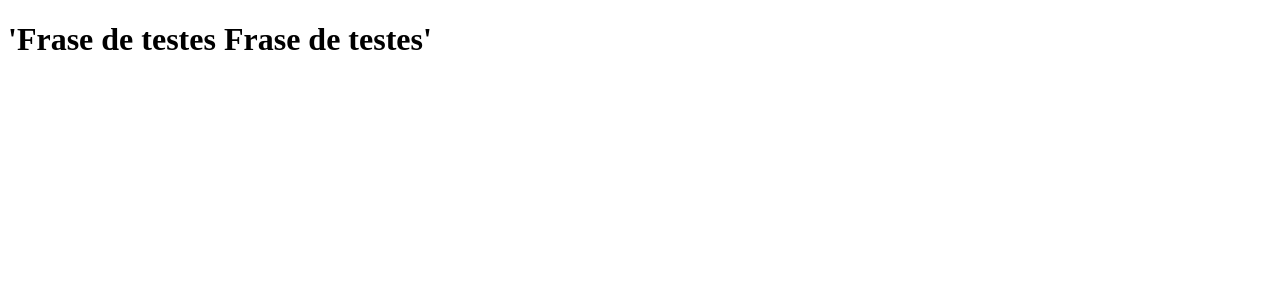
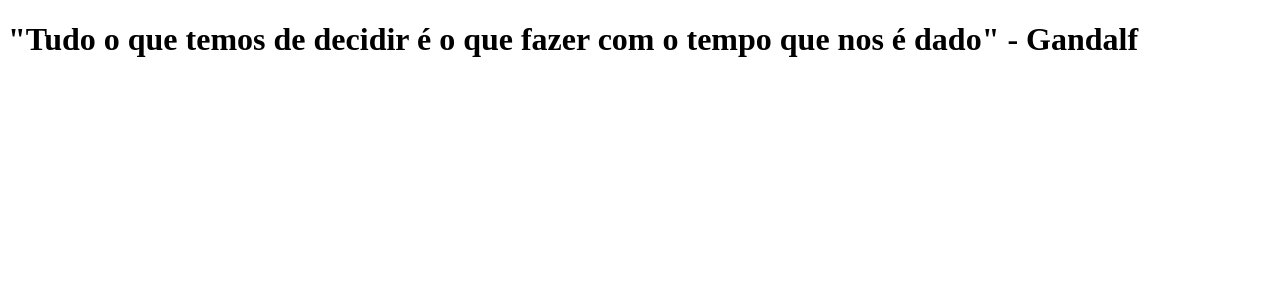
Before and after one commit to DavidsonLuna/clone-tabnews, a Next.js app: page / in a window 1280 px wide. Shown: the top 300 px of the page. Built offline with nearby package versions, Linux system fonts and the light colour scheme.

Commit message:
new quote

```diff
--- a/pages/index.js
+++ b/pages/index.js
@@ -1,4 +1,9 @@
 function Home() {
-  return <h1>'Frase de testes Frase de testes'</h1>;
+  return (
+    <h1>
+      "Tudo o que temos de decidir é o que fazer com o tempo que nos é dado" -
+      Gandalf
+    </h1>
+  );
 }
 export default Home;
```
